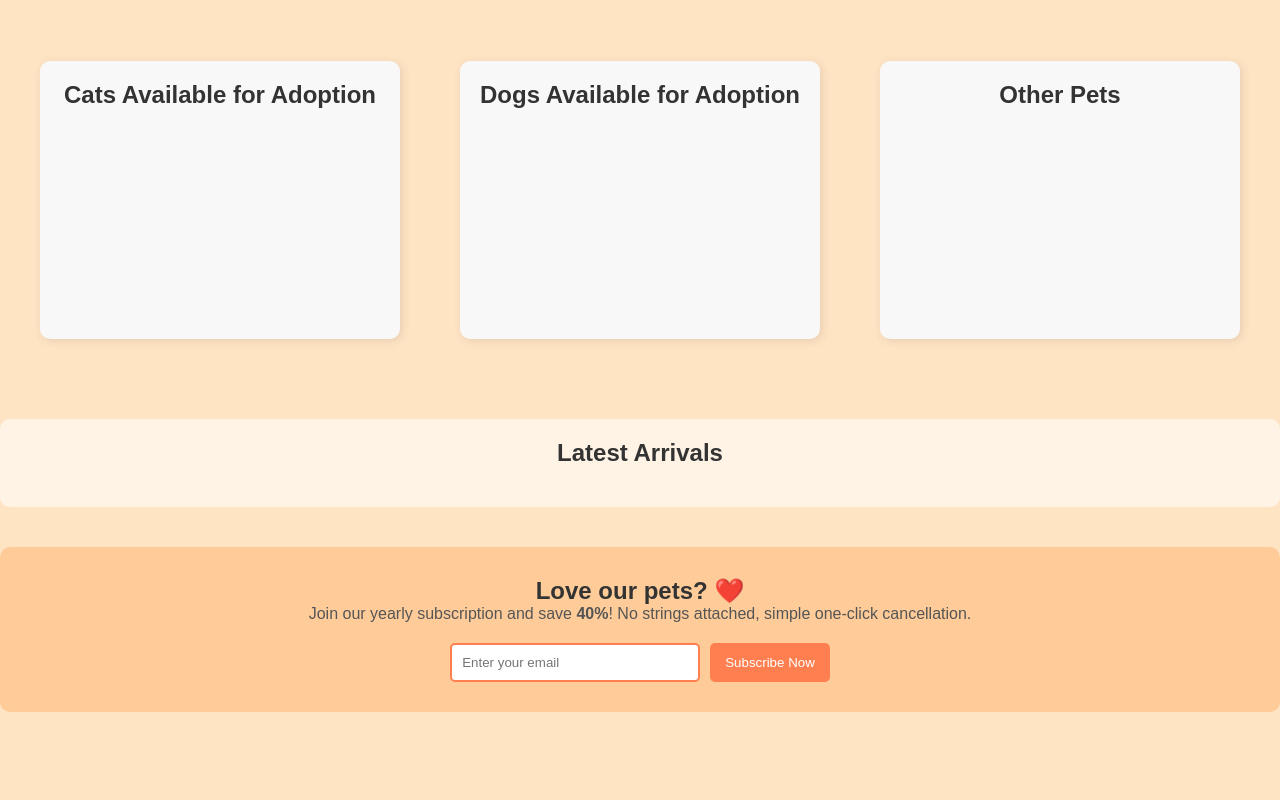
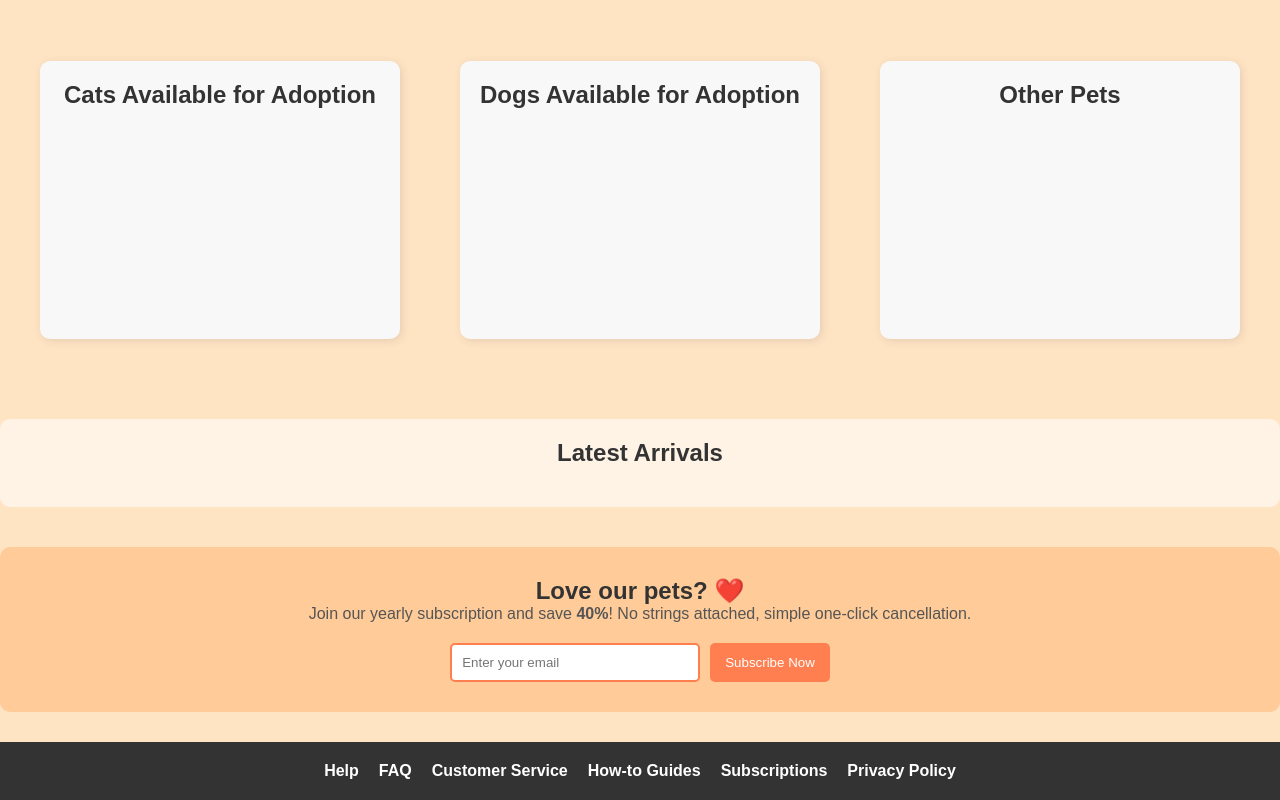
Before and after one commit to Eve-code93/petfinders_app, a website: page index.html in a window 1280 px wide. Shown: the part 695-1495 px from the top of the page. Before the commit the page ends 1407 px from the top, so only its background shows below. Drawn offline with Linux system fonts and the light colour scheme.

Commit message:
Added footer section and styled it

```diff
--- a/index.html
+++ b/index.html
@@ -76,6 +76,20 @@
         <p id="subscription-message" class="hidden"></p>
     </section>
 
+
+    <footer>
+        <div class="footer-container">
+            <ul>
+                <li><a href="#">Help</a></li>
+                <li><a href="#">FAQ</a></li>
+                <li><a href="#">Customer Service</a></li>
+                <li><a href="#">How-to Guides</a></li>
+                <li><a href="#">Subscriptions</a></li>
+                <li><a href="#">Privacy Policy</a></li>
+            </ul>
+        </div>
+    </footer>
+
     <script src="js/script.js"></script>
 </body>
 </html>
--- a/styles.css
+++ b/styles.css
@@ -247,3 +247,37 @@ nav ul li a:hover {
     font-weight: bold;
     color: green;
 }
+footer {
+    background-color: #333;
+    color: #fff;
+    text-align: center;
+    padding: 20px 0;
+    margin-top: 30px;
+}
+
+.footer-container {
+    display: flex;
+    justify-content: center;
+}
+
+.footer-container ul {
+    list-style: none;
+    display: flex;
+    gap: 20px; /* Adds spacing between the list items */
+    padding: 0;
+}
+
+.footer-container ul li {
+    display: inline;
+}
+
+.footer-container ul li a {
+    text-decoration: none;
+    color: #fff;
+    font-weight: bold;
+    transition: color 0.3s ease-in-out;
+}
+
+.footer-container ul li a:hover {
+    color: #f4a261; /* Change color on hover */
+}
```
